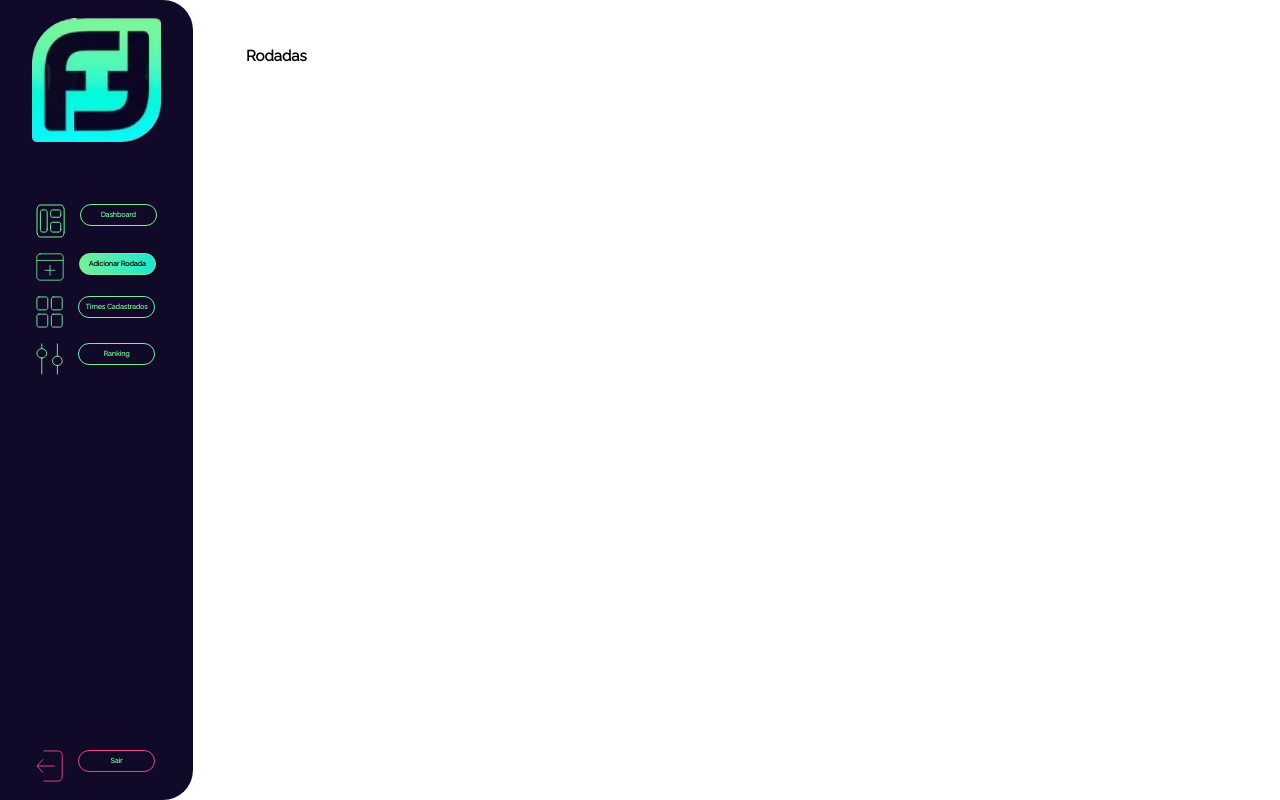
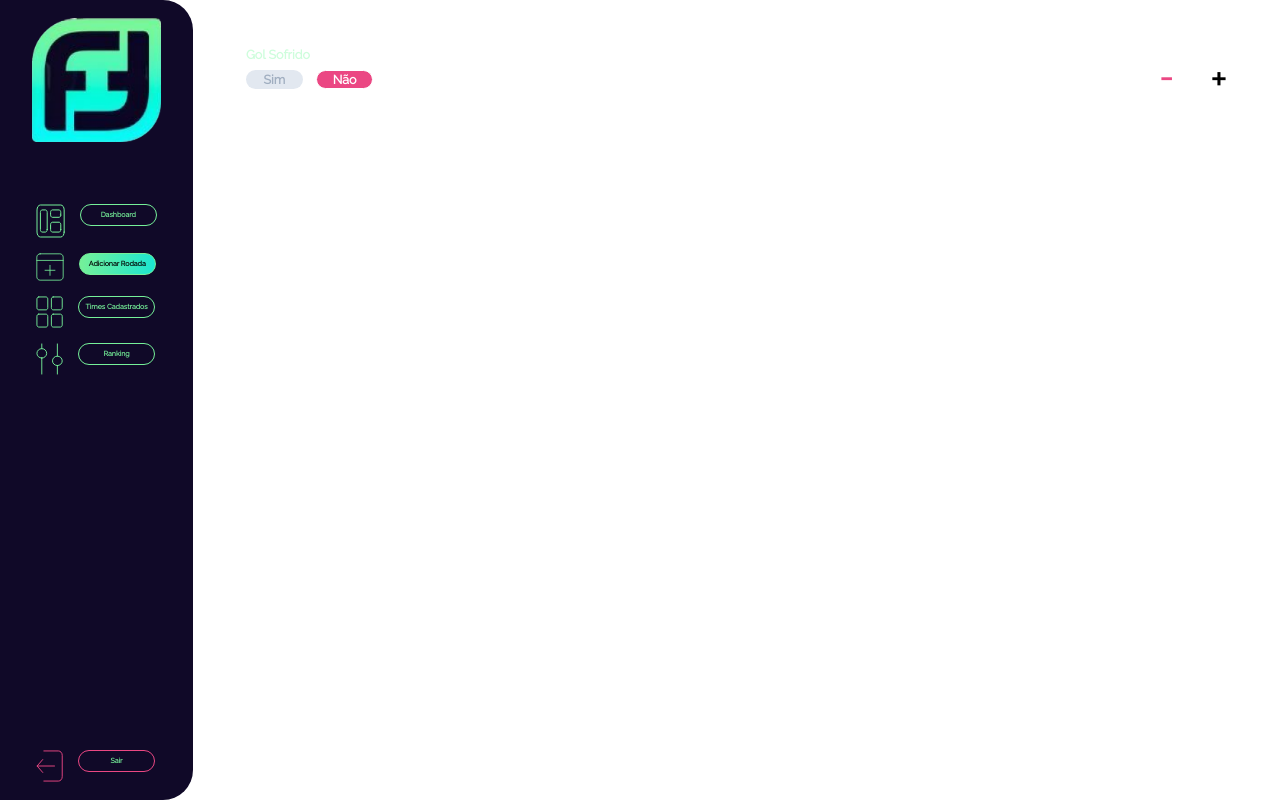
Before and after one commit to estartandodevs-course/Escala-as-Mina, a React (Create React App) app: page /rodadas in a window 1280 px wide. Built offline with nearby package versions, Linux system fonts and the light colour scheme.

Commit message:
scout component done

```diff
--- a/src/components/Button/index.jsx
+++ b/src/components/Button/index.jsx
@@ -1,6 +1,6 @@
-import { RectangularButton, IconButton } from "./styledButton";
-import { useTheme } from "styled-components";
-import { variationStyle } from "../../styles";
+import { RectangularButton, IconButton, ScoutButton } from './styledButton';
+import { useTheme } from 'styled-components';
+import { variationStyle, getV } from '../../styles';
 
 export const Button = (props) => {
   // props.type can be solid, outlined or icon
@@ -13,7 +13,7 @@ export const Button = (props) => {
     onClick,
     variation,
     children,
-    type = "solid",
+    type = 'solid',
     ...restProps
   } = props;
   let { size } = props;
@@ -22,9 +22,9 @@ export const Button = (props) => {
 
   //if we don't provide a keyword for size, there's some default configs
   if (!size) {
-    if (variation === "search") {
+    if (variation === 'search' || variation === 'scout') {
       size = variation;
-    } else if (type === "icon") {
+    } else if (type === 'icon') {
       size = type;
     }
   }
@@ -41,19 +41,19 @@ export const Button = (props) => {
   if (
     width ||
     height ||
-    size.includes("vh") ||
-    size.includes("px") ||
-    size.includes("vw")
+    size.includes('vh') ||
+    size.includes('px') ||
+    size.includes('vw')
   ) {
-    if (width) styling["width"] = width;
-    if (height) styling["height"] = height;
+    if (width) styling['width'] = width;
+    if (height) styling['height'] = height;
     if (!width && !height) {
-      styling["width"] = size;
-      styling["height"] = size;
+      styling['width'] = size;
+      styling['height'] = size;
     }
   }
 
-  if (type === "icon") {
+  if (type === 'icon') {
     return (
       <IconButton
         onClick={onClick}
@@ -63,6 +63,19 @@ export const Button = (props) => {
       >
         {children}
       </IconButton>
+    );
+  } else if (variation === 'scout') {
+    return (
+      <ScoutButton
+        onClick={onClick}
+        width={getV('64px', 'w')}
+        height={getV('24px', 'h')}
+        styling={styling}
+        type={type}
+        {...restProps}
+      >
+        {children}
+      </ScoutButton>
     );
   } else {
     return (
--- a/src/components/Button/styledButton.jsx
+++ b/src/components/Button/styledButton.jsx
@@ -55,6 +55,24 @@ const RectangularButton = styled(BaseButton)`
         `};
 `;
 
+const ScoutButton = styled(BaseButton)`
+  border-radius: 50px;
+  width: ${(props) => props.width};
+  height: ${(props) => props.height};
+  background-color: ${(props) => props.theme.pallete.gray.secondGray};
+  margin-right: ${getV('15px', 'w')};
+  ${(props) =>
+    props.info === 'yes' &&
+    props.state === true &&
+    css`
+      background-image: ${props.theme.pallete.gradient.main};
+    `}
+  ${(props) =>
+    props.info === 'no' &&
+    props.state === false &&
+    css`background-color: ${props.theme.pallete.alert.main}; border: 1px solid white}`};
+`;
+
 const IconButton = styled(BaseButton)`
   border-radius: 50%;
   //I have to take this complexity out of here. styled component is for styling, logical stuff isn't supposed to be here
@@ -70,4 +88,4 @@ const IconButton = styled(BaseButton)`
           background-color: transparent;
         `}
 `;
-export { RectangularButton, IconButton };
+export { RectangularButton, IconButton, ScoutButton };
--- a/src/components/Modal/styledModal.jsx
+++ b/src/components/Modal/styledModal.jsx
@@ -1,5 +1,5 @@
-import styled, { css } from "styled-components";
-import { getV } from "../../styles";
+import styled, { css } from 'styled-components';
+import { getV } from '../../styles';
 
 const GridColumnWrapper = styled.div`
   display: grid;
@@ -7,7 +7,7 @@ const GridColumnWrapper = styled.div`
   grid-template-columns: ${(props) => props.column};
 `;
 const ModalWrapper = styled.div`
-  display: ${(props) => (props.show ? "flex" : "none")};
+  display: ${(props) => (props.show ? 'flex' : 'none')};
   flex-direction: column;
   position: absolute;
   left: 0;
@@ -21,7 +21,7 @@ const ModalWrapper = styled.div`
 const ModalHeader = styled.div`
   background-color: ${(props) => props.theme.pallete.gray.secondGray};
   width: 100%;
-  height: ${getV("64px", "h")};
+  height: ${getV('64px', 'h')};
   border-radius: 15px 15px 0 0;
 `;
 const ModalList = styled.ul`
@@ -29,12 +29,12 @@ const ModalList = styled.ul`
   justify-content: flex-start;
   align-items: center;
   width: 100%;
-  height: ${getV("519px", "h")};
+  height: ${getV('519px', 'h')};
   margin-left: auto;
   margin-right: auto;
   flex-direction: column;
   overflow-y: scroll;
-  margin-bottom: ${getV("32px", "h")};
+  margin-bottom: ${getV('32px', 'h')};
 
   &::-webkit-scrollbar {
     width: 16px;
@@ -49,7 +49,7 @@ const ModalList = styled.ul`
   }
 `;
 const ModalListItem = styled(GridColumnWrapper)`
-  height: ${getV("64px", "h")};
+  height: ${getV('64px', 'h')};
   * {
     margin: auto;
   }
@@ -65,8 +65,8 @@ const ModalTag = styled.div`
   color: ${(props) => props.theme.pallete.primary.main};
   text-align: center;
   border-radius: 30px;
-  width: ${getV("164px", "w")};
-  padding: ${getV("4px", "h")} 0;
+  width: ${getV('164px', 'w')};
+  padding: ${getV('4px', 'h')} 0;
 
   ${(props) =>
     props.current &&
@@ -106,15 +106,16 @@ const Img = styled.img`
 const FlexContainer = styled.div`
   position: ${(props) => props.position};
   display: flex;
-  justify-content: ${(props) => props.justify || "space-evenly"};
-  align-items: ${(props) => props.align || "center"};
-  width: ${(props) => (props.width ? getV(props.width, "w") : "100%")};
-  margin-left: ${(props) => props.marginLeft && "auto"};
-  margin-right: ${(props) => props.marginRight && "auto"};
+  justify-content: ${(props) => props.justify || 'space-evenly'};
+  align-items: ${(props) => props.align || 'center'};
+  width: ${(props) => (props.width ? getV(props.width, 'w') : '100%')};
+  margin-left: ${(props) => props.marginLeft && 'auto'};
+  margin-right: ${(props) => props.marginRight && 'auto'};
   margin-bottom: ${(props) =>
-    props.marginBottom ? getV(props.marginBottom, "h") : ""};
-  flex-direction: ${(props) => props.direction || "row"};
+    props.marginBottom ? getV(props.marginBottom, 'h') : ''};
+  flex-direction: ${(props) => props.direction || 'row'};
   padding: ${(props) => props.padding};
+  background-color: ${(props) => props.backgroundColor};
 `;
 export {
   FlexContainer,
--- a/src/components/Scout/index.jsx
+++ b/src/components/Scout/index.jsx
@@ -1,25 +1,127 @@
 import * as C from '../';
 import { getV } from '../../styles';
+import { useEffect, useState } from 'react';
+import { useTheme } from 'styled-components';
 
+//you have to provide forms (array of objects, i.e., scouts)
+//a setForms (from useState)
+//and what item this is scounting
 const Scout = (props) => {
-  const { key, title, state, value } = props;
+  const { forms, set, whatItem } = props;
+  const form = forms.filter((input) => input.key === whatItem)[0];
+  const indexForms = forms.indexOf(form);
+  const theme = useTheme();
+  const [localValue, setLocalValue] = useState(form.value);
+  const [localState, setLocalState] = useState(form.state);
+
+  function handleLessValue() {
+    setLocalValue((current) => {
+      if (current === 0) {
+        return 0;
+      } else {
+        return current - 1;
+      }
+    });
+  }
+
+  useEffect(() => {
+    if (localValue > 0) setLocalState(true);
+    else setLocalState(false);
+    set((forms) => {
+      const temp = [...forms];
+      temp[indexForms].value = localValue;
+      console.log(temp);
+      console.log(localValue);
+      return temp;
+    });
+  }, [localValue, indexForms, set]);
+  useEffect(() => {
+    set((forms) => {
+      const temp = [...forms];
+      temp[indexForms].state = localState;
+      return temp;
+    });
+  }, [localState, indexForms, set, localValue]);
 
   return (
     <C.FlexContainer direction="column" justify="flex-start" align="flex-start">
-      <C.Typography font="Raleway" weight="700" size={getV('16px', 'h')}>
-        {title}
+      <C.Typography
+        font="Raleway"
+        weight="700"
+        size={getV('16px', 'h')}
+        color={theme.pallete.secondary.lighter}
+      >
+        {form.title}
       </C.Typography>
-      <C.FlexContainer justify="space-between">
-        <div>
-          <C.Button width="100px">Sim</C.Button>
-          <C.Button width="100px">Não</C.Button>
-        </div>
-        <div>
-          <C.Button type="icon">-</C.Button>
-          <C.Typography>{value}</C.Typography>
-          <C.Button type="icon">+</C.Button>
-        </div>
+      <C.FlexContainer justify="flex-start">
+        <C.Button
+          variation="scout"
+          state={localState}
+          info="yes"
+          onClick={() => setLocalState(true)}
+        >
+          <C.Typography
+            font="Raleway"
+            weight="700"
+            size={getV('16px', 'h')}
+            color={
+              localState
+                ? theme.pallete.gray.white
+                : theme.pallete.gray.firstGray
+            }
+          >
+            Sim
+          </C.Typography>
+        </C.Button>
+        <C.Button
+          variation="scout"
+          state={localState}
+          info="no"
+          onClick={() => setLocalState(false)}
+        >
+          <C.Typography
+            font="Raleway"
+            weight="700"
+            size={getV('16px', 'h')}
+            color={
+              localState
+                ? theme.pallete.gray.firstGray
+                : theme.pallete.gray.white
+            }
+          >
+            Não
+          </C.Typography>
+        </C.Button>
+        <C.FlexContainer
+          justify="space-between"
+          width={getV('75px', 'w')}
+          marginLeft
+        >
+          <C.Button type="icon" onClick={handleLessValue}>
+            <C.Typography
+              font="Poppins"
+              weight="700"
+              size="24px"
+              color={theme.pallete.alert.main}
+            >
+              -
+            </C.Typography>
+          </C.Button>
+          <C.Typography font="Poppins" weight="700" size="24px" color="white">
+            {localValue}
+          </C.Typography>
+          <C.Button
+            type="icon"
+            onClick={() => setLocalValue((current) => Number(current) + 1)}
+          >
+            <C.Typography font="Poppins" weight="700" size="24px" color="black">
+              +
+            </C.Typography>
+          </C.Button>
+        </C.FlexContainer>
       </C.FlexContainer>
     </C.FlexContainer>
   );
 };
+
+export { Scout };
--- a/src/components/index.js
+++ b/src/components/index.js
@@ -10,7 +10,7 @@ import { FlexContainer } from './Modal/styledModal';
 import { Notification } from './Notification';
 import { Stepper } from './Stepper';
 import { CreatePlayer } from './CreatePlayer';
-
+import { Scout } from './Scout';
 const InputColor = (props) => {
   const { onChange, position } = props;
   return (
@@ -37,4 +37,5 @@ export {
   InputColor,
   FlexContainer,
   CreatePlayer,
+  Scout,
 };
--- a/src/pages/index.jsx
+++ b/src/pages/index.jsx
@@ -1,13 +1,11 @@
-import { Dashboard } from "./dashboard";
-import { Times } from "./times";
+import { Dashboard } from './dashboard';
+import { Times } from './times';
+import { Rodadas } from './rodadas';
 
 function Login() {
   return <h2>Login</h2>;
 }
 
-function Rodadas() {
-  return <h2>Rodadas</h2>;
-}
 function Jogadoras() {
   return <h2>Jogadoras</h2>;
 }
--- a/src/pages/rodadas/index.jsx
+++ b/src/pages/rodadas/index.jsx
@@ -0,0 +1,49 @@
+import * as C from '../../components';
+import { useState } from 'react';
+
+export const Rodadas = () => {
+  const [formsGoalkeeper, setForms] = useState([
+    {
+      key: 'wasPlaying',
+      title: 'jogou',
+      state: false,
+    },
+    {
+      key: 'isCaptain',
+      title: 'capitão do time',
+      state: false,
+    },
+    {
+      key: 'penalty',
+      title: 'defendeu penalti',
+      state: false,
+      value: 0,
+    },
+    {
+      key: 'concededGoal',
+      title: 'Gol Sofrido',
+      state: false,
+      value: 0,
+    },
+    {
+      key: 'hasYellowCard',
+      title: 'gol sofrido',
+      state: false,
+      value: 0,
+    },
+    {
+      key: 'hasRedCard',
+      title: 'gol sofrido',
+      state: false,
+    },
+  ]);
+  return (
+    <>
+      <C.Scout
+        forms={formsGoalkeeper}
+        set={setForms}
+        whatItem="concededGoal"
+      ></C.Scout>
+    </>
+  );
+};
--- a/src/pages/times/index.jsx
+++ b/src/pages/times/index.jsx
@@ -178,7 +178,6 @@ export const Times = () => {
           direction="column"
         >
           {players.map((player) => {
-            console.log(player.show);
             if (player.show) {
               return (
                 <C.ListItem
@@ -192,6 +191,8 @@ export const Times = () => {
                   <>{player.name}</>
                 </C.ListItem>
               );
+            } else {
+              return '';
             }
           })}
 
```
